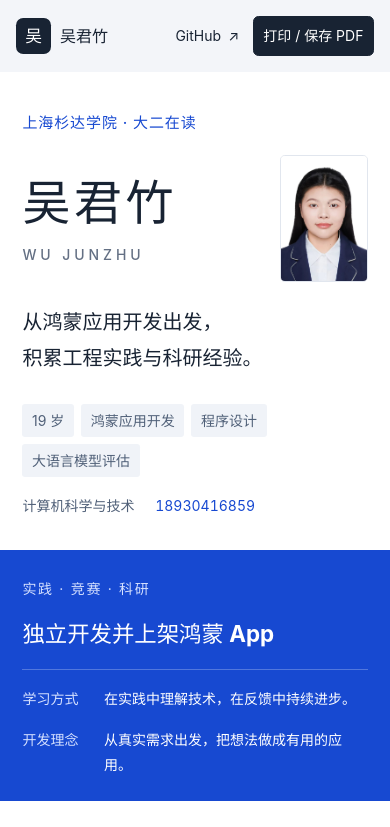
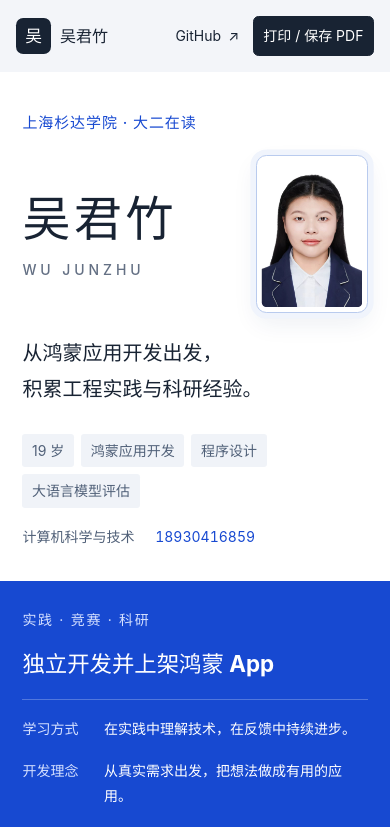
Before and after one commit to wujunzhu0802/personal-web, a website: page index.html in a window 390 px wide. Shown: the top 827 px of the page. Drawn offline with Linux system fonts and the light colour scheme.

Commit message:
Enlarge resume portrait and add a subtle photo frame

```diff
--- a/styles.css
+++ b/styles.css
@@ -41,7 +41,7 @@ a:focus-visible, button:focus-visible { outline: 3px solid var(--accent); outlin
 h1 { font-size: 3.6rem; line-height: 1.25; letter-spacing: .075em; margin: 0; font-weight: 750; }
 .roman-name { display: block; margin-top: .8rem; font-size: .875rem; font-weight: 500; letter-spacing: .28em; color: var(--muted); }
 .identity-row { display: flex; align-items: center; justify-content: space-between; gap: 1.25rem; }
-.portrait { width: 6.3rem; height: auto; flex-shrink: 0; border-radius: .3rem; border: 1px solid var(--line); }
+.portrait { width: 9rem; height: auto; flex-shrink: 0; padding: .4rem; background: #fff; border: 1px solid #b9cbee; border-radius: .65rem; box-shadow: 0 0 0 .35rem #f0f4fc, 0 10px 25px #1b356214; }
 .contact-line { display: flex; flex-wrap: wrap; gap: .3rem 1.3rem; margin-top: 1rem; font-size: .875rem; color: #506078; }
 .contact-line a { color: var(--accent); font-variant-numeric: tabular-nums; }
 .contact-line a:hover { text-decoration: underline; }
@@ -134,7 +134,7 @@ h3 { font-size: 1rem; font-weight: 600; margin: 0; line-height: 1.8; }
   .hero { grid-template-columns: 1.4fr 1fr; }
   .hero-highlight strong { font-size: 1.45rem; }
   h1 { font-size: 3rem; }
-  .portrait { width: 5rem; }
+  .portrait { width: 6.6rem; padding: .3rem; }
   .resume-layout { display: block; padding: 2rem; }
   .sidebar { border: 0; margin-bottom: 2.25rem; }
   .sidebar nav { position: static; display: flex; gap: .4rem 1.3rem; flex-wrap: wrap; padding-bottom: 1rem; border-bottom: 1px solid var(--line); }
@@ -153,7 +153,7 @@ h3 { font-size: 1rem; font-weight: 600; margin: 0; line-height: 1.8; }
   .hero-main { padding: 2.3rem 1.4rem 2rem; }
   .eyebrow { margin-bottom: 1.2rem; }
   h1 { font-size: 3rem; }
-  .portrait { width: 5.5rem; }
+  .portrait { width: 7rem; }
   .hero-description { font-size: 1.25rem; margin-top: 1.4rem; }
   .hero-aside { padding: 1.5rem 1.4rem; }
   .hero-highlight { margin-top: .8rem; }
@@ -180,7 +180,7 @@ h3 { font-size: 1rem; font-weight: 600; margin: 0; line-height: 1.8; }
 @media (max-width: 360px) {
   h1 { font-size: 2.4rem; }
   .identity-row { gap: .5rem; }
-  .portrait { width: 4.8rem; }
+  .portrait { width: 6rem; padding: .25rem; }
   .header-actions .text-link { display: none; }
   .section-en { display: none; }
   .hero-detail { grid-template-columns: 1fr; gap: .15rem; }
@@ -196,7 +196,7 @@ h3 { font-size: 1rem; font-weight: 600; margin: 0; line-height: 1.8; }
   .hero { display: block; border-bottom: 1.5pt solid #1749d1; }
   .hero-main { position: relative; padding: 0 25mm 1rem 0; min-height: 33mm; }
   .identity-row { display: block; }
-  .portrait { position: absolute; right: 0; top: 0; width: 20mm; border-radius: 0; }
+  .portrait { position: absolute; right: 0; top: 0; width: 22mm; padding: 1mm; border: .5pt solid #b9cbee; border-radius: 1mm; box-shadow: none; }
   .contact-line { margin-top: .6rem; font-size: 9pt; }
   .eyebrow { margin: 0 0 .5rem; }
   h1 { font-size: 27pt; letter-spacing: .08em; }
```
